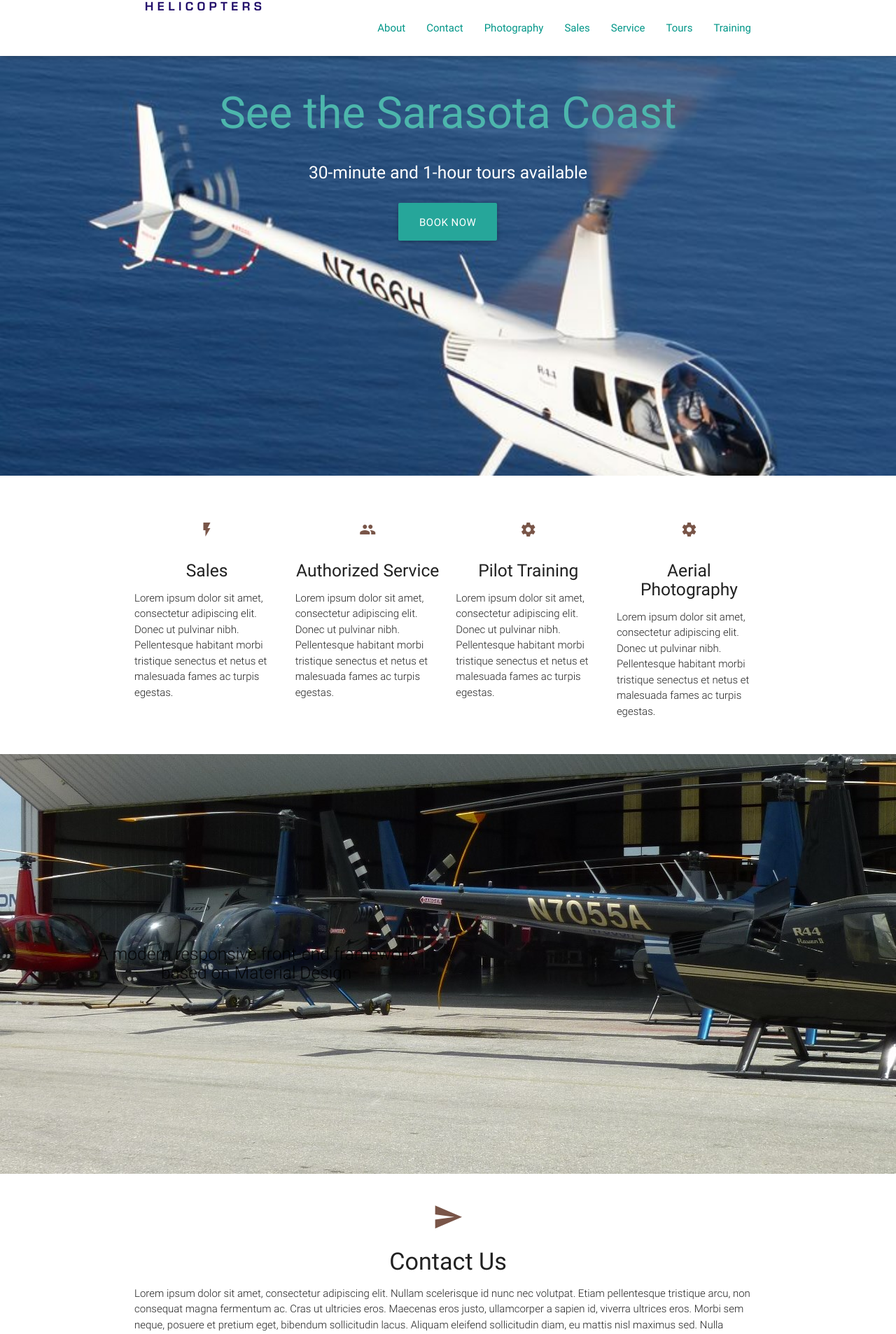
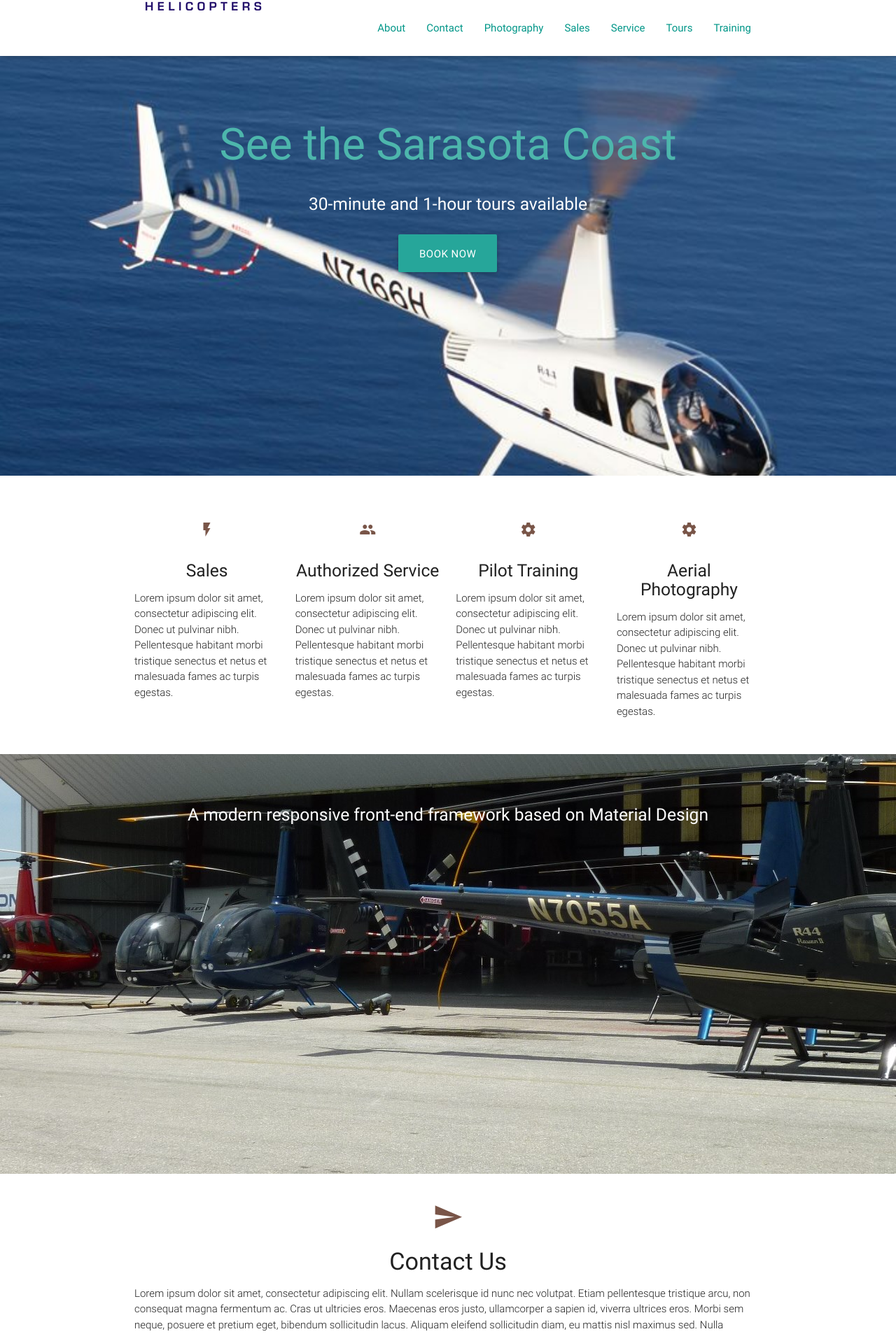
Before and after one commit to joncoop/fsh, a Jekyll site: the page built from index.html, in a window 1280 px wide. Shown: the top 1907 px of the page at 70% size. Built offline with Jekyll 4.4.1, drawn with Linux system fonts in a browser that asks for light colours; nearby versions of some CDN libraries.

Commit message:
Fixing parallax alignment problems.

```diff
--- a/index.html
+++ b/index.html
@@ -3,10 +3,9 @@ layout: default
 ---
 
   <div id="index-banner" class="parallax-container">
-    <div class="section no-pad-bot">
-      <div section>
+      <div class="section no-pad-bot">
         <div class="container">
-
+          <br><br>
           <h1 class="header center teal-text text-lighten-2">See the Sarasota Coast</h1>
           <div class="row center">
             <h5 class="header col s12 white-text darken-1">30-minute and 1-hour tours available</h5>
@@ -14,10 +13,9 @@ layout: default
           <div class="row center">
             <a href="#!" class="btn-large waves-effect waves-light teal lighten-1">Book Now</a>
           </div>
-
+          <br><br>
         </div>
       </div>
-    </div>
     <div class="parallax"><img src="img/in_flight.jpg" alt="background image 1"></div>
   </div>
 
@@ -67,15 +65,16 @@ layout: default
     </div>
   </div>
 
-  <div class="parallax-container valign-wrapper">
+  <div class="parallax-container">
     <div class="section no-pad-bot">
       <div class="container">
-
+        <br><br>
         <div class="row center">
-          <h5 class="header col s12 light">A modern responsive front-end framework based on Material Design</h5>
+          <h5 class="header col s12 white-text darken-1">A modern responsive front-end framework based on Material Design</h5>
         </div>
 
       </div>
+      <br><br>
     </div>
     <div class="parallax"><img src="img/fleet.jpg" alt="Unsplashed background img 2"></div>
   </div>
@@ -95,13 +94,15 @@ layout: default
   </div>
 
 
-  <div class="parallax-container valign-wrapper">
+  <div class="parallax-container">
     <div class="section no-pad-bot">
       <div class="container">
+        <br><br>
         <div class="row center">
-          <h5 class="header col s12 light">A modern responsive front-end framework based on Material Design</h5>
+          <h5 class="header col s12 white-text darken-1">A modern responsive front-end framework based on Material Design</h5>
         </div>
       </div>
+      <br><br>
     </div>
     <div class="parallax"><img src="img/in_hangar.jpg" alt="Unsplashed background img 3"></div>
   </div>
```
